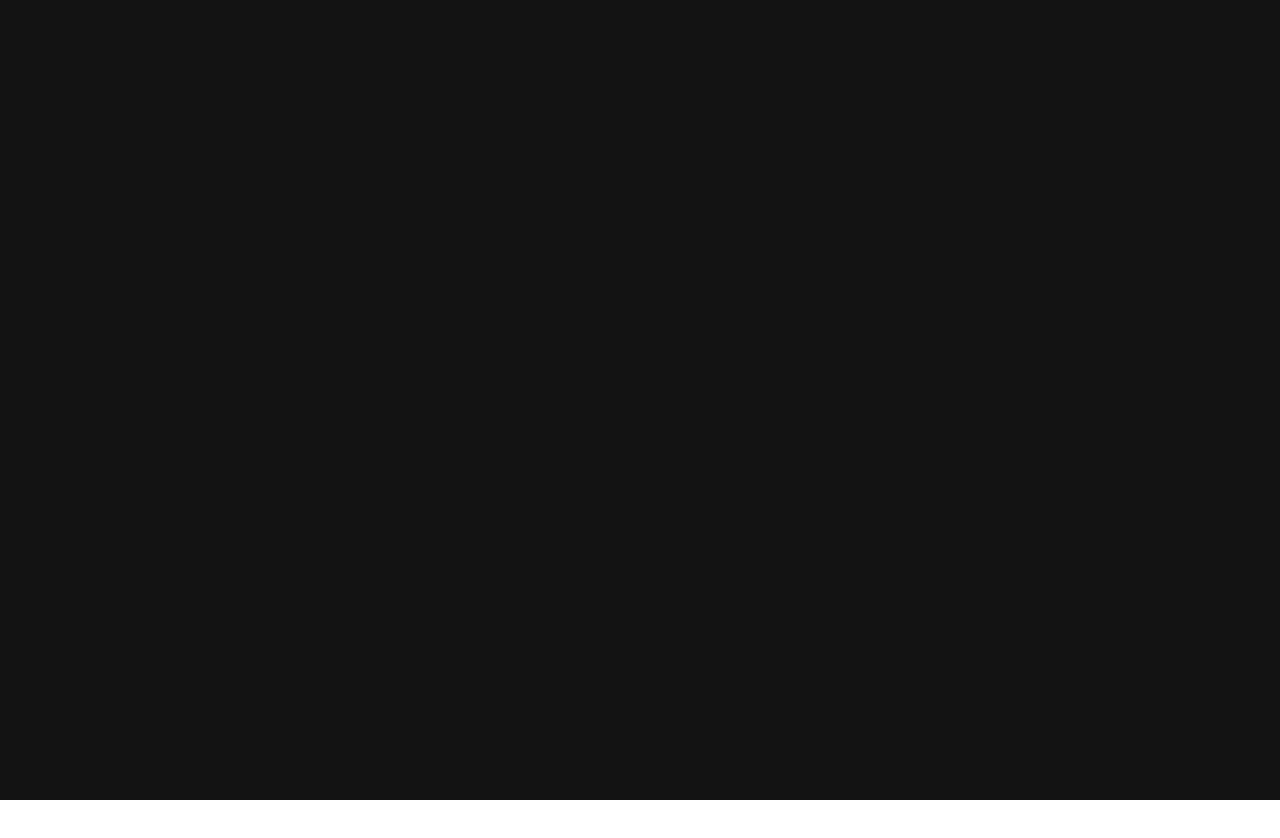
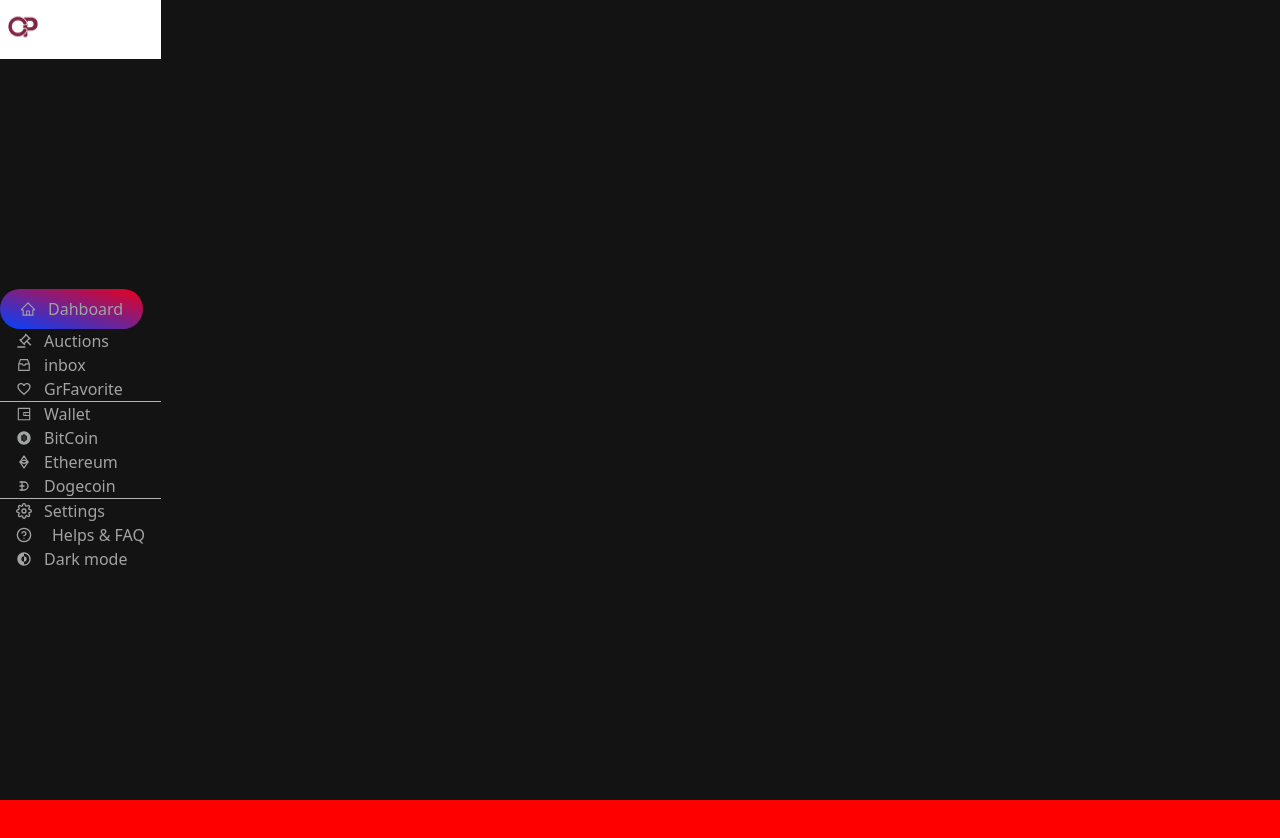
Before and after one commit to aimdexter/nft_landing, a Next.js app: page / in a window 1280 px wide. Shown: the top 838 px of the page. Before the commit the page ends 800 px from the top, so only its background shows below. Built offline with nearby package versions, Linux system fonts and the light colour scheme.

Commit message:
feat: half done desktop menu

```diff
--- /dev/null
+++ b/components/NavbarDesktop.jsx
@@ -0,0 +1,94 @@
+import Image from 'next/image';
+import { AiOutlineHome, AiOutlineInbox, AiOutlineWallet } from 'react-icons/ai';
+import { CgDarkMode } from 'react-icons/cg';
+import { FiHelpCircle, FiSettings } from 'react-icons/fi';
+import { MdFavoriteBorder } from 'react-icons/md';
+import { RiAuctionLine, RiBitCoinFill } from 'react-icons/ri';
+import { TbCurrencyDogecoin, TbCurrencyEthereum } from 'react-icons/tb';
+
+const NavbarDesktop = () => {
+  return (
+    <nav className="hidden fixed top-0 left-0 bg-red1 h-screen lg:flex flex-col">
+      <div className="z-50 bg-white w-full">
+        <Image src="/images/logo.png" alt="Nft logo" width="53px" height="53px" />
+      </div>
+
+      <div className="flex flex-col h-screen bg-bg1 w-fit text-menu duration-500 justify-center">
+        <div className="border-b-[1px] items-start flex flex-col border-line ">
+          <div className="flex px-5 py-2 rounded-full items-center gap-3 bg-gradient-to-bl from-[#EB001B] to-[#0042FF]">
+            <AiOutlineHome />
+            <div href="/#home" className="">
+              Dahboard
+            </div>
+          </div>
+          <div className="flex items-center gap-3 px-4">
+            <RiAuctionLine />
+            <div href="/#home" className="">
+              Auctions
+            </div>
+          </div>
+          <div className="flex items-center gap-3 px-4">
+            <AiOutlineInbox />
+            <div href="/#home" className="">
+              inbox
+            </div>
+          </div>
+          <div className="flex items-center gap-3 px-4">
+            <MdFavoriteBorder />
+            <div href="/#home" className="">
+              GrFavorite
+            </div>
+          </div>
+        </div>
+        <div className="border-b-[1px] items-start flex flex-col border-line px-4">
+          <div className="flex  items-center gap-3">
+            <AiOutlineWallet />
+            <div href="/#home" className="">
+              Wallet
+            </div>
+          </div>
+          <div className="flex  items-center gap-3">
+            <RiBitCoinFill />
+            <div href="/#home" className="">
+              BitCoin
+            </div>
+          </div>
+          <div className="flex  items-center gap-3">
+            <TbCurrencyEthereum />
+            <div href="/#home" className="">
+              Ethereum
+            </div>
+          </div>
+          <div className="flex  items-center gap-3">
+            <TbCurrencyDogecoin />
+            <div href="/#home" className="">
+              Dogecoin
+            </div>
+          </div>
+        </div>
+        <div className=" w-full flex flex-col px-4">
+          <div className="flex  items-center gap-3">
+            <FiSettings />
+            <div href="/#home" className="">
+              Settings
+            </div>
+          </div>
+          <div className="flex items-center gap-5">
+            <FiHelpCircle />
+            <div href="/#home" className="">
+              Helps & FAQ
+            </div>
+          </div>
+          <div className="flex items-center gap-3">
+            <CgDarkMode />
+            <div href="/#home" className="">
+              Dark mode
+            </div>
+          </div>
+        </div>
+      </div>
+    </nav>
+  );
+};
+
+export default NavbarDesktop;
--- a/pages/index.js
+++ b/pages/index.js
@@ -1,4 +1,5 @@
 import Head from 'next/head';
+import NavbarDesktop from '../components/NavbarDesktop';
 import NavbarMobile from '../components/NavbarMobile';
 
 export default function Home() {
@@ -11,7 +12,9 @@ export default function Home() {
       </Head>
       <main className="h-screen">
       <NavbarMobile />
+      <NavbarDesktop />
       </main>
+      <div className="h-screen bg-red1"></div>
       <footer className="">
       </footer>
     </div>
```
